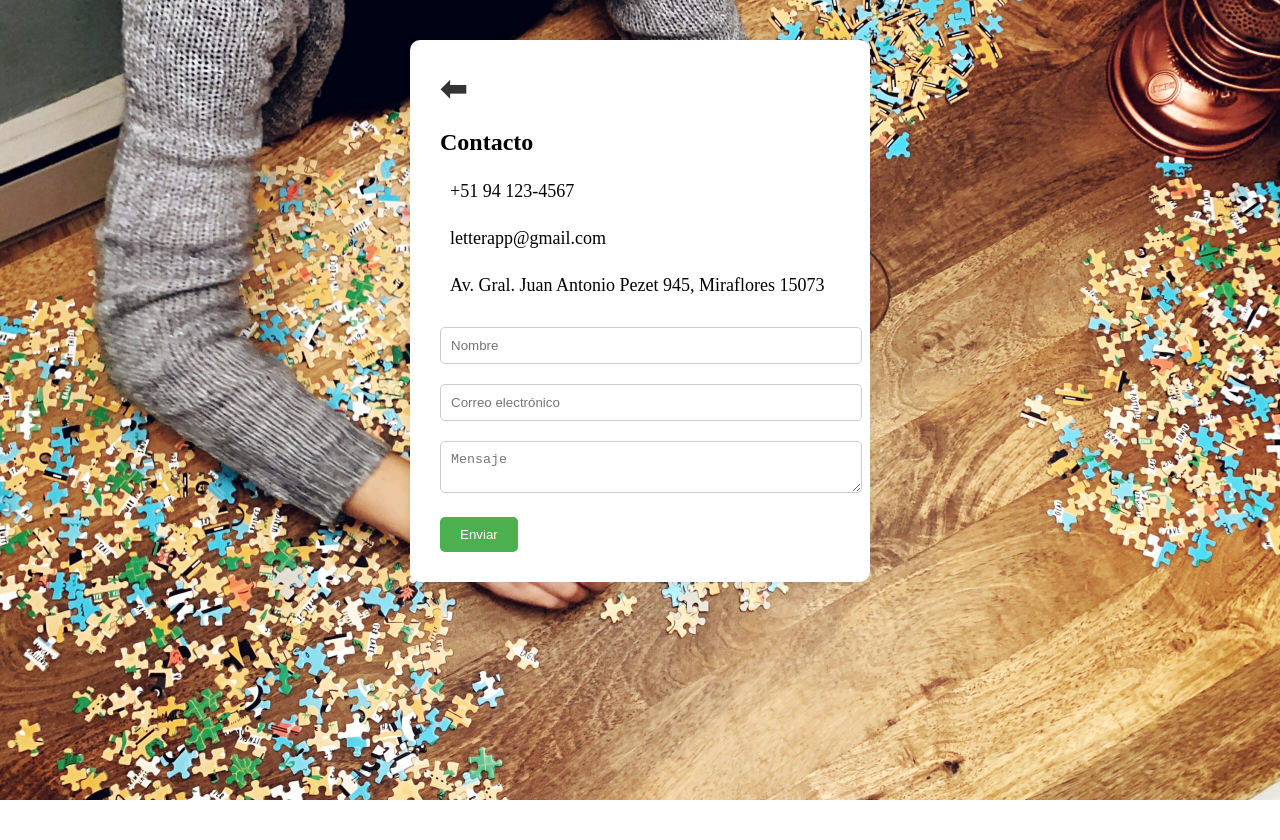
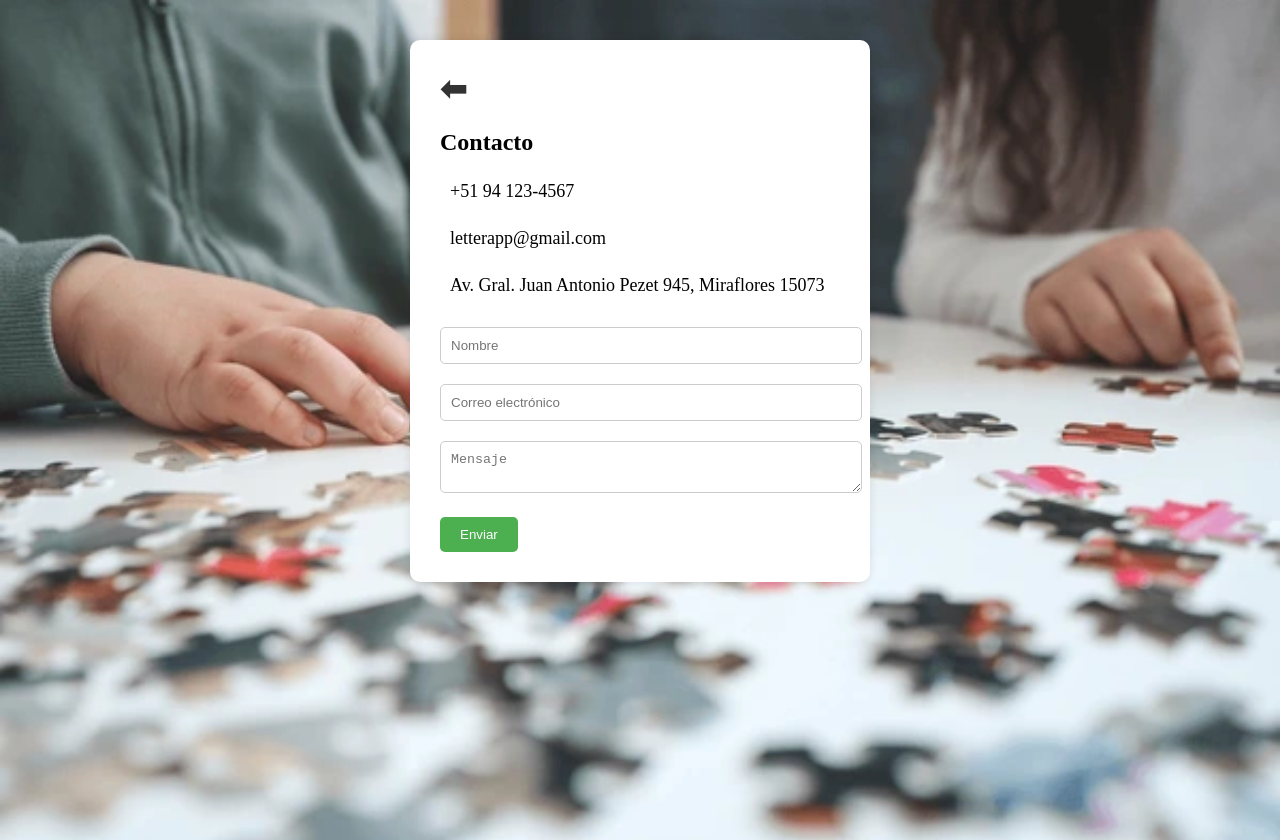
Before and after one commit to chriss2006/web-ecommerce.github.io, a plain HTML site: page contacto.html in a window 1280 px wide. Before the commit the page ends 800 px from the top, so only its background shows below. Drawn offline with nearby package versions, Linux system fonts and the light colour scheme.

Commit message:
soy lo maczimo.comit

```diff
--- a/css/contacto.css
+++ b/css/contacto.css
@@ -1,8 +1,10 @@
 .body{
   margin: 0;
   padding: 0;
-  background-image: url(http://127.0.0.1:5501/imagenes/img%20carrusel.jpg);
+  background-image: url('../imagenes/img\ carrusel\ 2.webp');
   background-size: cover;
+  background-repeat: no-repeat;
+  height: 100vh;
 }
 /*formulario*/
 .contact-card {
```
